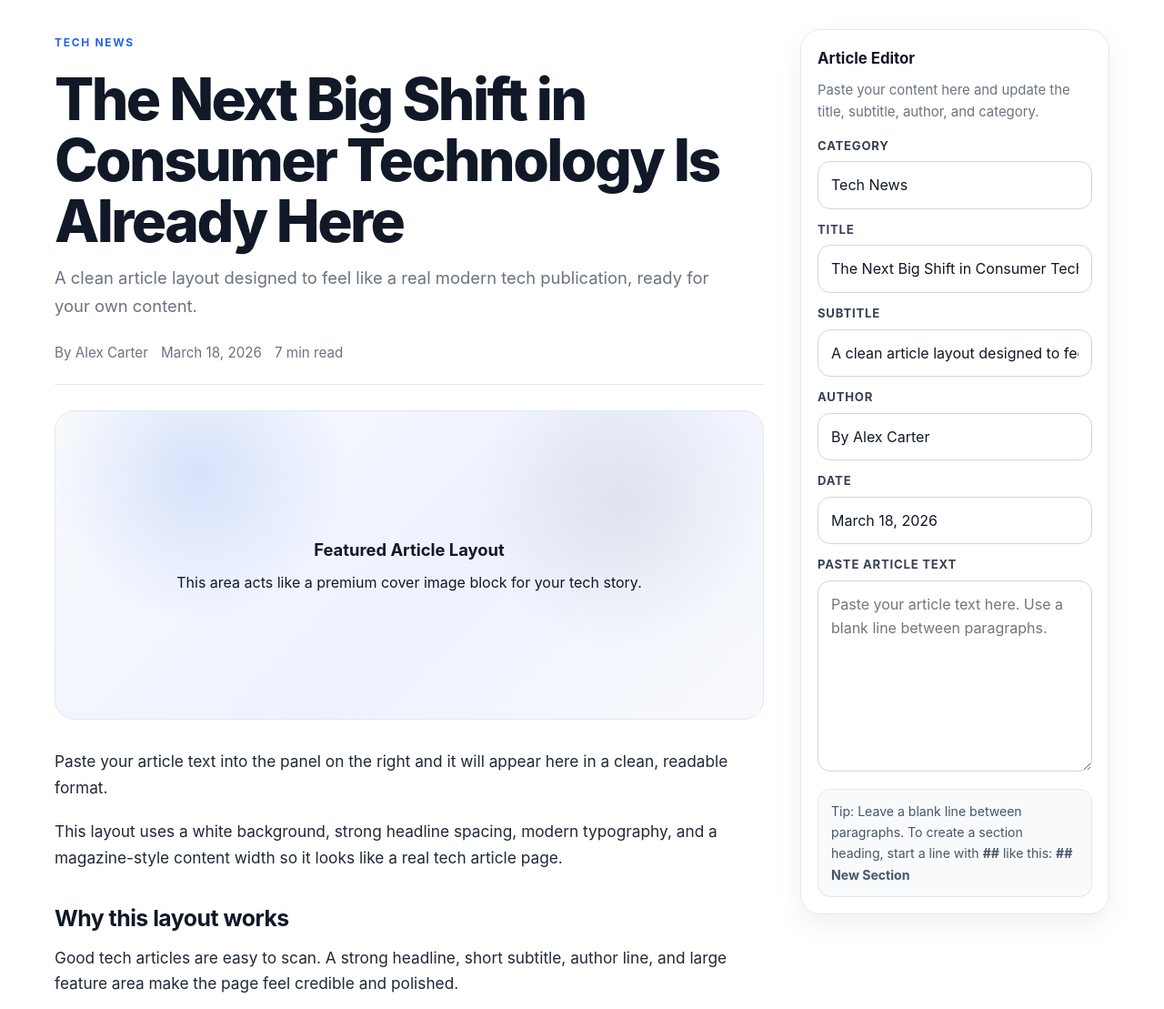
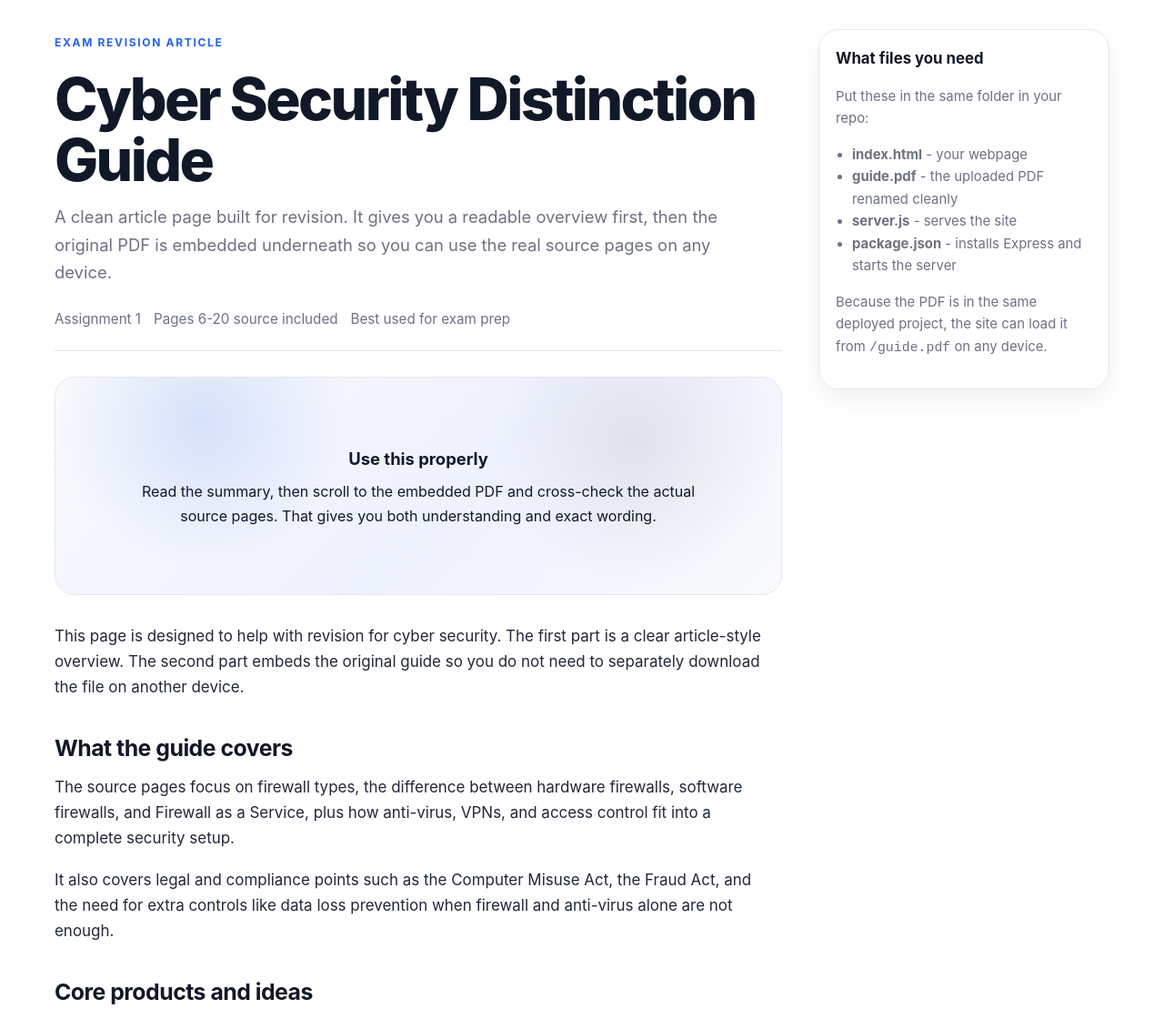
Before and after one commit to jman2424/task1, a website: page index.html in a window 1280 px wide. Shown: the top 1109 px of the page at 91% size. Drawn offline with Linux system fonts and the light colour scheme.

Commit message:
Update index.html

```diff
--- a/index.html
+++ b/index.html
@@ -3,7 +3,7 @@
 <head>
   <meta charset="UTF-8" />
   <meta name="viewport" content="width=device-width, initial-scale=1.0" />
-  <title>Tech Article Page</title>
+  <title>Cyber Security Distinction Guide</title>
   <style>
     :root {
       --bg: #ffffff;
@@ -30,7 +30,7 @@
       margin: 0 auto;
       padding: 32px 20px 64px;
       display: grid;
-      grid-template-columns: minmax(0, 1fr) 340px;
+      grid-template-columns: minmax(0, 1fr) 320px;
       gap: 40px;
     }
 
@@ -79,7 +79,7 @@
 
     .hero {
       width: 100%;
-      min-height: 340px;
+      min-height: 240px;
       border-radius: 22px;
       background:
         radial-gradient(circle at 20% 20%, rgba(37, 99, 235, 0.14), transparent 24%),
@@ -93,10 +93,7 @@
       text-align: center;
     }
 
-    .hero-label {
-      max-width: 520px;
-    }
-
+    .hero-label { max-width: 640px; }
     .hero-label strong {
       display: block;
       font-size: 1.15rem;
@@ -104,12 +101,12 @@
     }
 
     .article {
-      max-width: 760px;
+      max-width: 780px;
     }
 
     .article p {
-      font-size: 1.08rem;
-      margin: 0 0 20px;
+      font-size: 1.06rem;
+      margin: 0 0 18px;
       color: #1f2937;
     }
 
@@ -124,7 +121,7 @@
       border-left: 4px solid var(--accent);
       padding: 6px 0 6px 18px;
       margin: 28px 0;
-      font-size: 1.2rem;
+      font-size: 1.1rem;
       color: #0f172a;
       font-weight: 600;
     }
@@ -145,56 +142,28 @@
       font-size: 1.05rem;
     }
 
-    .editor p {
-      margin: 0 0 14px;
+    .editor p, .editor li {
       color: var(--muted);
       font-size: 0.93rem;
     }
 
-    .field {
-      margin-bottom: 12px;
+    .editor ul {
+      padding-left: 18px;
+      margin: 10px 0 0;
     }
 
-    label {
-      display: block;
-      font-size: 0.82rem;
-      font-weight: 700;
-      margin-bottom: 6px;
-      color: #374151;
-      text-transform: uppercase;
-      letter-spacing: 0.06em;
+    .pdf-wrap {
+      margin-top: 36px;
+      border-top: 1px solid var(--line);
+      padding-top: 28px;
     }
 
-    input, textarea {
+    .pdf-frame {
       width: 100%;
+      height: 980px;
       border: 1px solid #d1d5db;
-      border-radius: 14px;
-      padding: 12px 14px;
-      font: inherit;
+      border-radius: 18px;
       background: #fff;
-      color: var(--text);
-      outline: none;
-      transition: border-color 0.2s ease, box-shadow 0.2s ease;
-    }
-
-    input:focus, textarea:focus {
-      border-color: var(--accent);
-      box-shadow: 0 0 0 4px rgba(37, 99, 235, 0.12);
-    }
-
-    textarea {
-      resize: vertical;
-      min-height: 210px;
-    }
-
-    .hint {
-      margin-top: 10px;
-      padding: 12px 14px;
-      background: var(--soft);
-      border: 1px solid var(--line);
-      border-radius: 14px;
-      font-size: 0.88rem;
-      color: #475569;
     }
 
     .footer-space {
@@ -209,131 +178,70 @@
       .editor {
         position: static;
       }
+
+      .pdf-frame {
+        height: 720px;
+      }
     }
   </style>
 </head>
 <body>
   <div class="page">
     <main class="article-shell">
-      <div class="eyebrow" id="category">Tech News</div>
-      <h1 class="title" id="title">The Next Big Shift in Consumer Technology Is Already Here</h1>
-      <p class="subtitle" id="subtitle">A clean article layout designed to feel like a real modern tech publication, ready for your own content.</p>
+      <div class="eyebrow">Exam Revision Article</div>
+      <h1 class="title">Cyber Security Distinction Guide</h1>
+      <p class="subtitle">A clean article page built for revision. It gives you a readable overview first, then the original PDF is embedded underneath so you can use the real source pages on any device.</p>
 
       <div class="meta">
-        <span id="author">By Alex Carter</span>
-        <span id="date">March 18, 2026</span>
-        <span>7 min read</span>
+        <span>Assignment 1</span>
+        <span>Pages 6-20 source included</span>
+        <span>Best used for exam prep</span>
       </div>
 
       <section class="hero">
         <div class="hero-label">
-          <strong>Featured Article Layout</strong>
-          <span>This area acts like a premium cover image block for your tech story.</span>
+          <strong>Use this properly</strong>
+          <span>Read the summary, then scroll to the embedded PDF and cross-check the actual source pages. That gives you both understanding and exact wording.</span>
         </div>
       </section>
 
-      <article class="article" id="articleOutput">
-        <p>Paste your article text into the panel on the right and it will appear here in a clean, readable format.</p>
-        <p>This layout uses a white background, strong headline spacing, modern typography, and a magazine-style content width so it looks like a real tech article page.</p>
-        <h2>Why this layout works</h2>
-        <p>Good tech articles are easy to scan. A strong headline, short subtitle, author line, and large feature area make the page feel credible and polished.</p>
-        <div class="quote">“A clean layout makes even rough draft content feel more professional.”</div>
-        <p>You can replace everything on this page with your own story, product review, startup news, AI article, or blog content.</p>
+      <article class="article">
+        <p>This page is designed to help with revision for cyber security. The first part is a clear article-style overview. The second part embeds the original guide so you do not need to separately download the file on another device.</p>
+
+        <h2>What the guide covers</h2>
+        <p>The source pages focus on firewall types, the difference between hardware firewalls, software firewalls, and Firewall as a Service, plus how anti-virus, VPNs, and access control fit into a complete security setup.</p>
+        <p>It also covers legal and compliance points such as the Computer Misuse Act, the Fraud Act, and the need for extra controls like data loss prevention when firewall and anti-virus alone are not enough.</p>
+
+        <h2>Core products and ideas</h2>
+        <p>The material compares products such as Cisco ASA 1100, Cisco AMP, and Perimeter 81. It looks at price, strengths, weaknesses, support, and how well each option fits business needs. A big theme is that centralised security is usually stronger because firewall, anti-virus, and VPN can work together instead of being split across lots of separate tools.</p>
+
+        <div class="quote">For exam answers, do not just define the tool. Explain why it is chosen, what threat it deals with, and what its limitation is.</div>
+
+        <h2>How to revise from this page</h2>
+        <p>Start by reading the article sections. Then scroll to the embedded PDF and read pages 6 to 20 directly. Test yourself on the differences between packet filtering, stateful inspection, hardware firewall, software firewall, and FWaaS. Then move on to anti-virus criteria, VPN features, RBAC, MFA, DLP, and the legal acts.</p>
+
+        <h2>Original PDF source</h2>
+        <p>The embedded file below starts at page 6. That means you can open this site on another laptop, school computer, or phone and still use the original pages without manually downloading the PDF.</p>
+
+        <div class="pdf-wrap">
+          <iframe class="pdf-frame" src="/guide.pdf#page=6"></iframe>
+        </div>
       </article>
+
       <div class="footer-space"></div>
     </main>
 
     <aside class="editor">
-      <h3>Article Editor</h3>
-      <p>Paste your content here and update the title, subtitle, author, and category.</p>
-
-      <div class="field">
-        <label for="categoryInput">Category</label>
-        <input id="categoryInput" value="Tech News" />
-      </div>
-
-      <div class="field">
-        <label for="titleInput">Title</label>
-        <input id="titleInput" value="The Next Big Shift in Consumer Technology Is Already Here" />
-      </div>
-
-      <div class="field">
-        <label for="subtitleInput">Subtitle</label>
-        <input id="subtitleInput" value="A clean article layout designed to feel like a real modern tech publication, ready for your own content." />
-      </div>
-
-      <div class="field">
-        <label for="authorInput">Author</label>
-        <input id="authorInput" value="By Alex Carter" />
-      </div>
-
-      <div class="field">
-        <label for="dateInput">Date</label>
-        <input id="dateInput" value="March 18, 2026" />
-      </div>
-
-      <div class="field">
-        <label for="bodyInput">Paste Article Text</label>
-        <textarea id="bodyInput" placeholder="Paste your article text here. Use a blank line between paragraphs."></textarea>
-      </div>
-
-      <div class="hint">
-        Tip: Leave a blank line between paragraphs. To create a section heading, start a line with <strong>##</strong> like this: <strong>## New Section</strong>
-      </div>
+      <h3>What files you need</h3>
+      <p>Put these in the same folder in your repo:</p>
+      <ul>
+        <li><strong>index.html</strong> - your webpage</li>
+        <li><strong>guide.pdf</strong> - the uploaded PDF renamed cleanly</li>
+        <li><strong>server.js</strong> - serves the site</li>
+        <li><strong>package.json</strong> - installs Express and starts the server</li>
+      </ul>
+      <p>Because the PDF is in the same deployed project, the site can load it from <code>/guide.pdf</code> on any device.</p>
     </aside>
   </div>
-
-  <script>
-    const category = document.getElementById('category');
-    const title = document.getElementById('title');
-    const subtitle = document.getElementById('subtitle');
-    const author = document.getElementById('author');
-    const date = document.getElementById('date');
-    const articleOutput = document.getElementById('articleOutput');
-
-    const categoryInput = document.getElementById('categoryInput');
-    const titleInput = document.getElementById('titleInput');
-    const subtitleInput = document.getElementById('subtitleInput');
-    const authorInput = document.getElementById('authorInput');
-    const dateInput = document.getElementById('dateInput');
-    const bodyInput = document.getElementById('bodyInput');
-
-    function escapeHtml(text) {
-      return text
-        .replace(/&/g, '&amp;')
-        .replace(/</g, '&lt;')
-        .replace(/>/g, '&gt;')
-        .replace(/"/g, '&quot;')
-        .replace(/'/g, '&#039;');
-    }
-
-    function renderBody(text) {
-      if (!text.trim()) return;
-
-      const blocks = text.trim().split(/\n\s*\n/);
-      const html = blocks.map(block => {
-        const trimmed = block.trim();
-
-        if (trimmed.startsWith('##')) {
-          return `<h2>${escapeHtml(trimmed.replace(/^##\s*/, ''))}</h2>`;
-        }
-
-        if (trimmed.startsWith('>>')) {
-          return `<div class="quote">${escapeHtml(trimmed.replace(/^>>\s*/, ''))}</div>`;
-        }
-
-        return `<p>${escapeHtml(trimmed).replace(/\n/g, '<br>')}</p>`;
-      }).join('');
-
-      articleOutput.innerHTML = html;
-    }
-
-    categoryInput.addEventListener('input', () => category.textContent = categoryInput.value || 'Tech News');
-    titleInput.addEventListener('input', () => title.textContent = titleInput.value || 'Your Article Title');
-    subtitleInput.addEventListener('input', () => subtitle.textContent = subtitleInput.value || 'Your article subtitle goes here.');
-    authorInput.addEventListener('input', () => author.textContent = authorInput.value || 'By Your Name');
-    dateInput.addEventListener('input', () => date.textContent = dateInput.value || 'Today');
-    bodyInput.addEventListener('input', () => renderBody(bodyInput.value));
-  </script>
 </body>
 </html>
```
